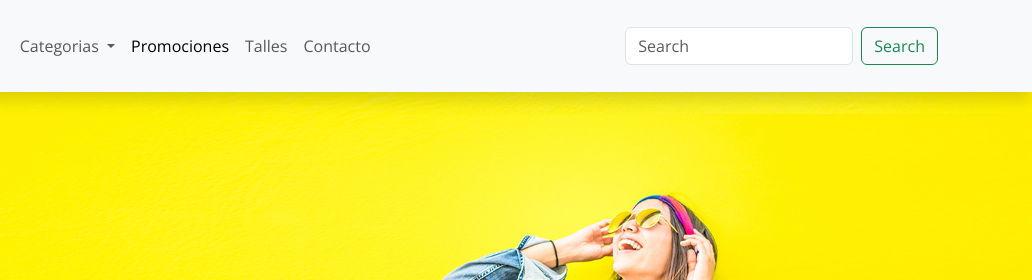
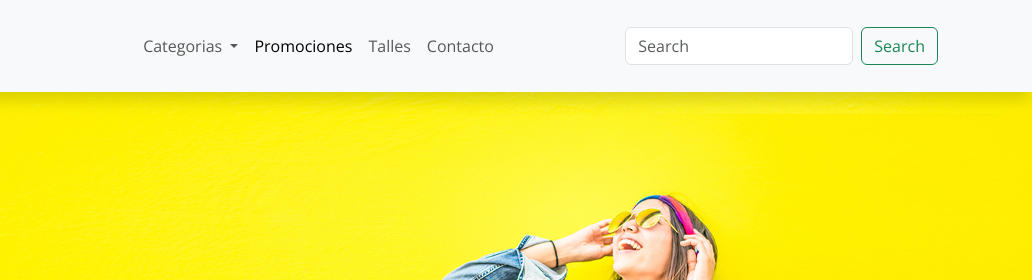
Before and after one commit to aecamilleri/PreEntrega02Camilleri, a plain HTML site: page index.html in a window 1280 px wide. Shown: the top 280 px of the page, 248-1280 px from the left. Drawn offline with nearby package versions, Linux system fonts and the light colour scheme.

Commit message:
Correccion Nav
centrar el nav

```diff
--- a/index.html
+++ b/index.html
@@ -20,7 +20,7 @@
             <span class="navbar-toggler-icon"></span>
           </button>
           <div class="collapse navbar-collapse" id="navbarScroll">
-            <ul class="navbar-nav me-auto my-2 my-lg-0 navbar-nav-scroll" style="--bs-scroll-height: 100px;">
+            <ul class="navbar-nav mx-auto my-2 my-lg-0 navbar-nav-scroll" style="--bs-scroll-height: 100px;">
               <li class="nav-item dropdown">
                 <a class="nav-link dropdown-toggle" href="#" role="button" data-bs-toggle="dropdown" aria-expanded="false">
                     Categorias
```
